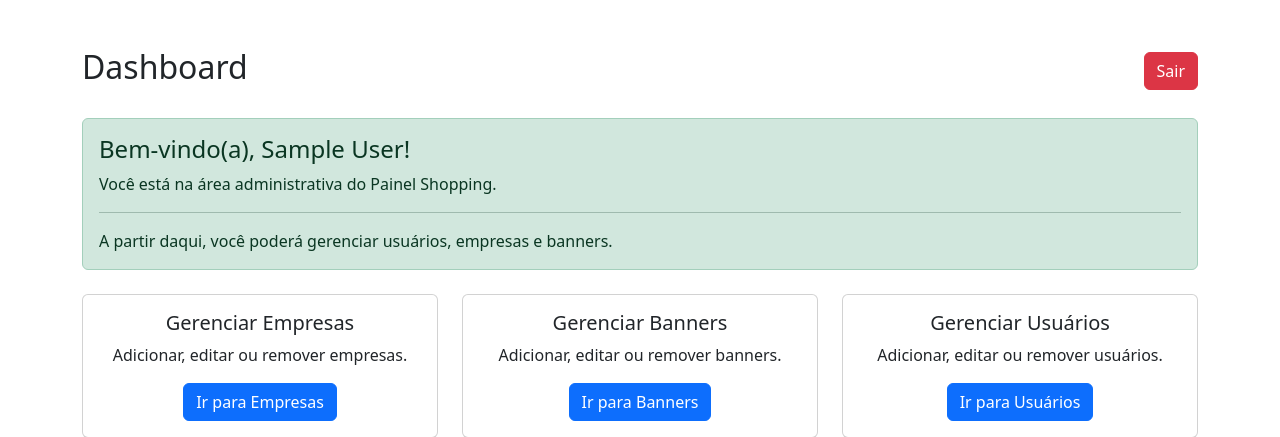
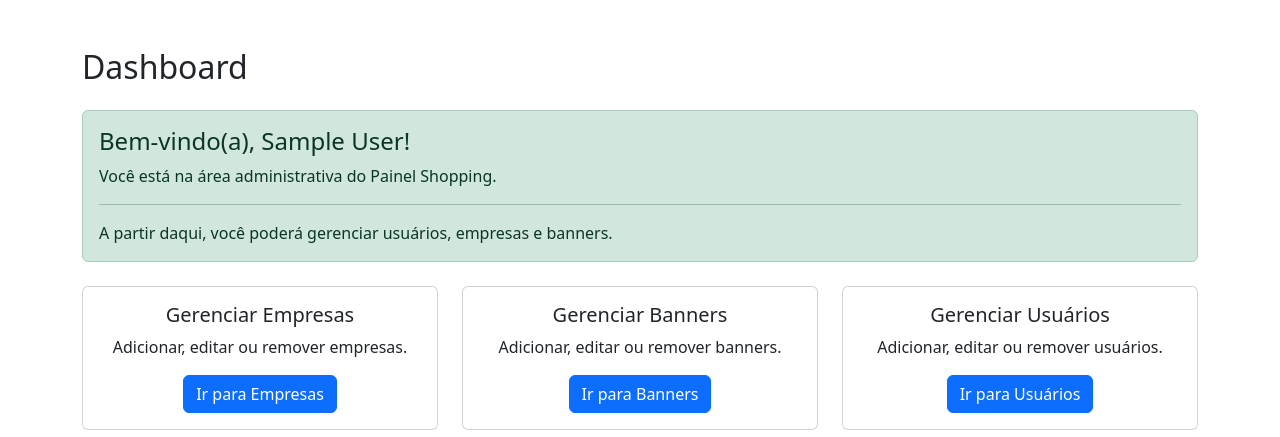
Before and after one commit to juniojose/painelShopping, a PHP site: page /admin in a window 1280 px wide. Shown: the part 138-575 px from the top of the page. Run offline with PHP 8.4, Linux system fonts and the light colour scheme; the visitor is signed in with stand-in values (Sample User, id 1); data comes from the database, SQL or seed files in the repository; grey boxes labelled with a size stand in for pictures from a placeholder-image service; a stand-in replaces the project's code that opens the database connection; some libraries are stand-ins or nearby versions.

Commit message:
Refactor: removendo o botão sair (reduntante) na página DashBoard

```diff
--- a/src/views/admin/dashboard.php
+++ b/src/views/admin/dashboard.php
@@ -10,9 +10,8 @@ require_auth();
 ?>
 
 <div class="container mt-5">
-    <div class="d-flex justify-content-between align-items-center mb-4">
+    <div class="mb-4">
         <h2>Dashboard</h2>
-        <a href="?controller=auth&action=logout" class="btn btn-danger">Sair</a>
     </div>
 
     <div class="alert alert-success">
```
